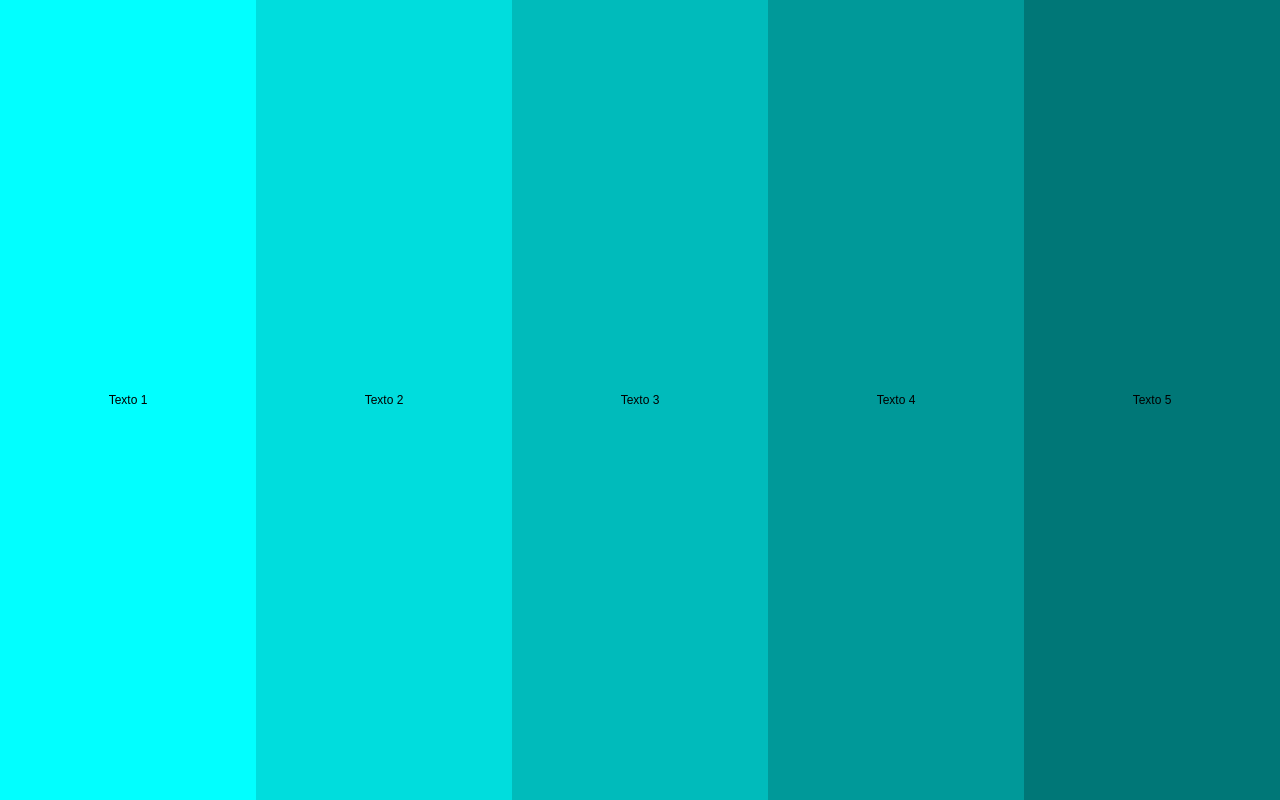
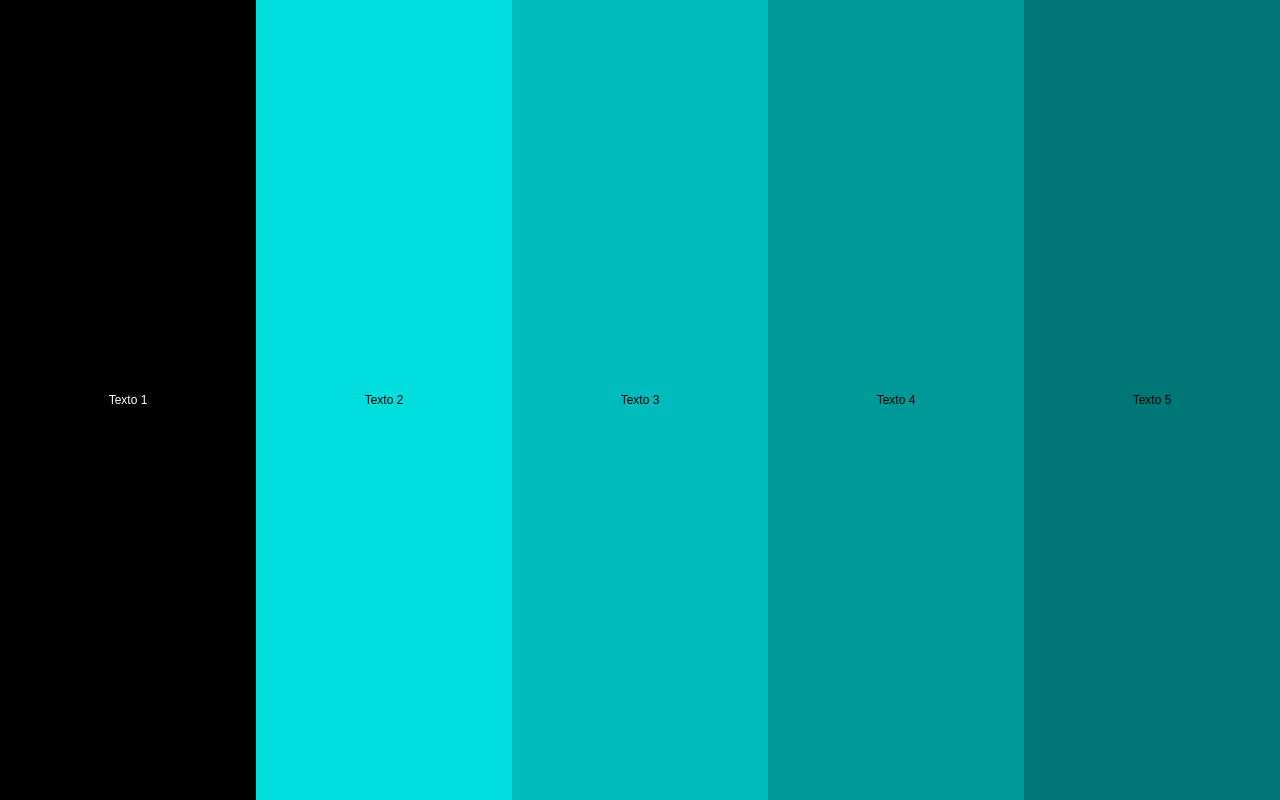
Before and after one commit to aleupons/ex5-bandas, a plain HTML site: page index.html in a window 1280 px wide. Drawn offline with Linux system fonts and the light colour scheme.

Commit message:
Estils primer extra

```diff
--- a/style.css
+++ b/style.css
@@ -18,7 +18,6 @@ p {
 }
 .contenidor-general {
    display: flex;
-   justify-content: space-around;
    min-height: 100vh;
 }
 .contenidor-general div {
@@ -42,6 +41,11 @@ p {
 .contenidor-general div:nth-child(4) {
   background-color: var(--color-4);
 }
-body{
-background: linear-gradient(right, black 50%, white 0%);
+.contenidor-general div {
+  transition: color 3s;
+  transition: background-color 3s ease;
 }
+.contenidor-general div:hover {
+  background-color: black;
+  color: white;
+}
```
